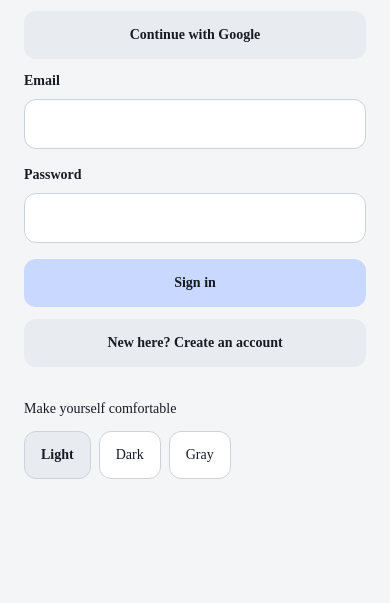
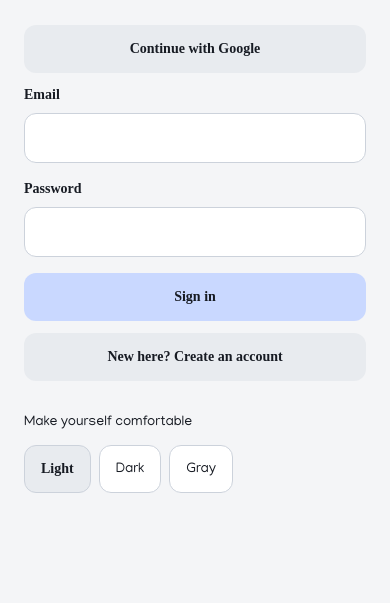
Before and after one commit to lahinzaman/calcamp, an Expo app drawn with the web renderer of React Native: screen / in a window 390 px wide. Shown: the part 241-844 px from the top of the page. Built offline with nearby package versions, Linux system fonts and the light colour scheme; Expo Router itself is replaced by a stand-in of ours; some packages are replaced by stand-ins of ours; no server answers; a web font is replaced by a local one.

Commit message:
fix: resolve tailwind fonts and vercel routing

```diff
--- a/src/global.css
+++ b/src/global.css
@@ -1,11 +1,15 @@
+@import url('https://fonts.googleapis.com/css2?family=Manjari:wght@400;700&display=swap');
+
 @tailwind base;
 @tailwind components;
 @tailwind utilities;
+
 :root {
   --font-display: 'Manjari', sans-serif;
   --font-mono: 'Manjari', sans-serif;
   --font-rounded: 'Manjari', sans-serif;
   --font-serif: 'Manjari', sans-serif;
+  --font-sans: 'Manjari', sans-serif;
   --color-background: 244 245 247;
   --color-surface: 255 255 255;
   --color-raised: 232 235 239;
--- a/tailwind.config.js
+++ b/tailwind.config.js
@@ -15,6 +15,12 @@ module.exports = {
         carbs: 'rgb(var(--color-carbs) / <alpha-value>)',
         fat: 'rgb(var(--color-fat) / <alpha-value>)',
       },
+      fontFamily: {
+        sans: ['Manjari', 'sans-serif'],
+        serif: ['Manjari', 'sans-serif'],
+        display: ['Manjari', 'sans-serif'],
+        mono: ['Manjari', 'sans-serif'],
+      },
     },
   },
   plugins: [],
```
Also changed, not shown: public/Manjari_100Thin 2.ttf (added), public/Manjari_100Thin.3b13cf358a71d97c1d5bb2ed52b2fbb6.ttf (added), public/Manjari_100Thin.ttf (added), public/Manjari_400Regular 2.ttf (added), public/Manjari_400Regular.43ce5b696c5f9d3e43df1318865e105c.ttf (added), public/Manjari_400Regular.ttf (added), public/Manjari_700Bold 2.ttf (added), public/Manjari_700Bold.eb5269bb19d8c99bb99851a7c299db61.ttf (added), public/Manjari_700Bold.ttf (added), public/vercel.json (added), 1 other file.
